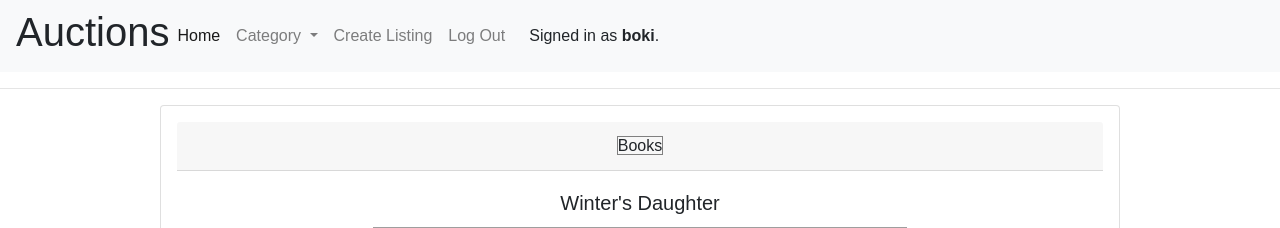
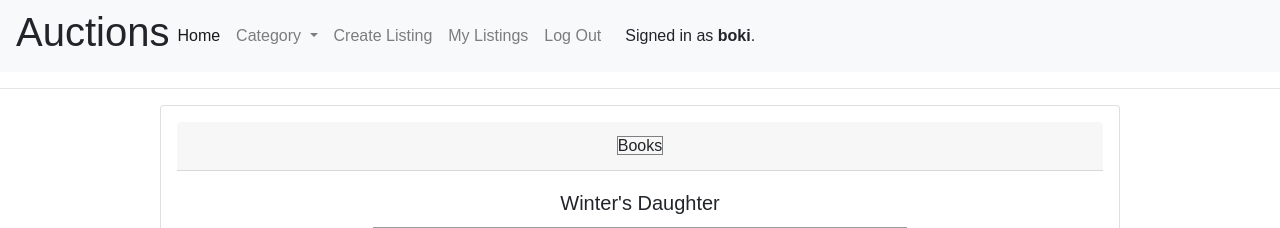
Before and after one commit to Moorgal/cs50w-commerce, a Django app: template auctions/templates/auctions/index.html in a window 1280 px wide. Shown: the top 228 px of the page. Run offline with Django 3.2, Linux system fonts and the light colour scheme; the template is opened without the code that fills it: values that come from a table or form of the project are taken from there, others are empty; a user stored in the database is signed in; data comes from the database, SQL or seed files in the repository; both versions use the stored data as it was after the commit; some libraries are stand-ins or nearby versions; grey boxes are pictures that could not be loaded.

Commit message:
back from holiday

```diff
--- /dev/null
+++ b/auctions/templates/auctions/categories.html
@@ -0,0 +1,7 @@
+
+<a class="dropdown-item" href="#">Books</a>
+<a class="dropdown-item" href="#">Electronics</a>
+<a class="dropdown-item" href="#">Decoration</a>
+<a class="dropdown-item" href="#">Fashion</a>
+<a class="dropdown-item" href="#">Garden</a>
+<a class="dropdown-item" href="#">Musical Instruments</a>
--- a/auctions/templates/auctions/layout.html
+++ b/auctions/templates/auctions/layout.html
@@ -26,18 +26,17 @@
                       Category
                     </a>
                     <div class="dropdown-menu" aria-labelledby="navbarDropdownMenuLink">
-                      <a class="dropdown-item" href="{% url 'books' %}">Books</a>
-                      <a class="dropdown-item" href="#">Electronics</a>
-                      <a class="dropdown-item" href="#">Decoration</a>
-                      <a class="dropdown-item" href="#">Fashion</a>
-                      <a class="dropdown-item" href="#">Garden</a>
-                      <a class="dropdown-item" href="#">Musical Instruments</a>
+                      {% include "categories.html"%}
+
                     </div>
                   </li>
                 {% if user.is_authenticated %}
                 <li class="nav-item">
                     <a class="nav-link" href="{% url 'create_listing' %}">Create Listing</a>
                 </li>
+                <li class="nav-item">
+                  <a class="nav-link" href="{% url 'my_listings' %}">My Listings</a>
+              </li>
                 <li class="nav-item">
                     <a class="nav-link" href="{% url 'logout' %}">Log Out</a>
                 </li>
--- a/auctions/urls.py
+++ b/auctions/urls.py
@@ -4,7 +4,7 @@ from . import views
 
 urlpatterns = [
     path("", views.index, name="index"),
-    path("books", views.books, name="books"),
+    path("my_listings", views.my_listings, name="my_listings"),
     path('listing/<str:pk>/', views.single_page, name="single_page"),
     path('create-listing/', views.createListing, name="create_listing"),
     path('update-listing/<str:pk>/', views.updateListing, name="update-listing"),
--- a/auctions/views.py
+++ b/auctions/views.py
@@ -9,12 +9,12 @@ from .forms import ListingForm
 
 
 def index(request):
-    listings = Listing.objects.all()
+    listings = Listing.objects.filter(is_available=True)
     context = {'listings': listings}
     return render(request, "auctions/index.html", context)
 
-def books(request):
-    listings = Listing.objects.filter(category = "Books")
+def my_listings(request):
+    listings = Listing.objects.filter(user = User.username)
     context = {"listings": listings}
     return render(request, "auctions/index.html", context)
 
```
Also changed, not shown: db.sqlite3.
